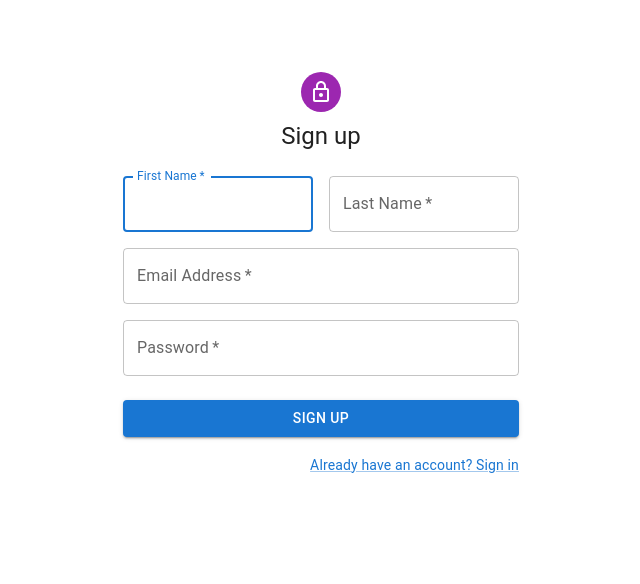
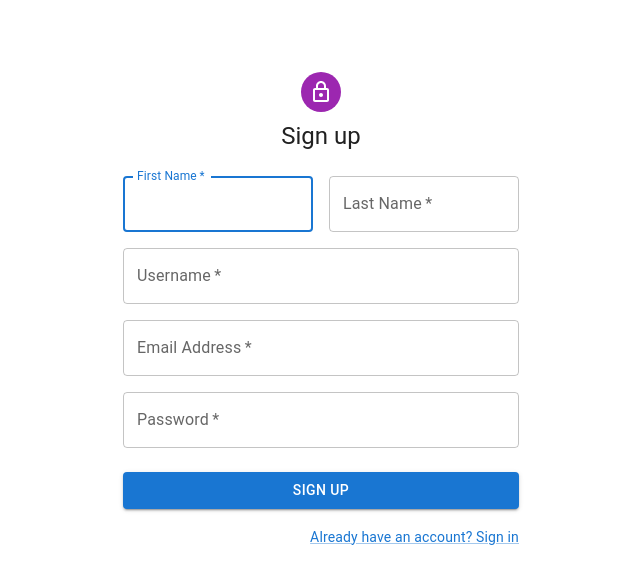
Before and after one commit to socialbee-b/flutter, a React (Create React App) app: page /register in a window 1280 px wide. Shown: the top 584 px of the page, without its empty margins (319-959 px from the left). Built offline with nearby package versions, Linux system fonts and the light colour scheme.

Commit message:
added username to register

```diff
--- a/src/components/register/Register.tsx
+++ b/src/components/register/Register.tsx
@@ -21,7 +21,7 @@ export default function Register() {
   const handleSubmit = async (event: React.FormEvent<HTMLFormElement>) => {
     event.preventDefault();
     const data = new FormData(event.currentTarget);
-    const response = await apiRegister(`${data.get('firstName')}`, `${data.get('lastName')}`, `${data.get('email')}`, `${data.get('password')}`)
+    const response = await apiRegister(`${data.get('firstName')}`, `${data.get('lastName')}`, `${data.get('email')}`, `${data.get('password')}`, `${data.get('username')}`)
     if (response.status >= 200 && response.status < 300) navigate('/login');
   };
 
@@ -70,6 +70,16 @@ export default function Register() {
                 <TextField
                   required
                   fullWidth
+                  id="username"
+                  label="Username"
+                  name="username"
+                  autoComplete="username"
+                />
+              </Grid>
+              <Grid item xs={12}>
+                <TextField
+                  required
+                  fullWidth
                   id="email"
                   label="Email Address"
                   name="email"
--- a/src/remote/social-media-api/auth.api.ts
+++ b/src/remote/social-media-api/auth.api.ts
@@ -17,10 +17,10 @@ export const apiLogout = async (): Promise<socialApiResponse> => {
     return { status: response.status, payload: response.data };
 }
 
-export const apiRegister = async (firstName: string, lastName: string, email: string, password: string): Promise<socialApiResponse> => {
+export const apiRegister = async (firstName: string, lastName: string, email: string, password: string, username: string): Promise<socialApiResponse> => {
     const response = await socialClient.post<any>(
         `${baseURL}/register`,
-        { firstName: firstName, lastName: lastName, email: email, password: password }
+        { firstName: firstName, lastName: lastName, email: email, password: password, username: username }
     );
     return { status: response.status, payload: response.data };
 }
```
